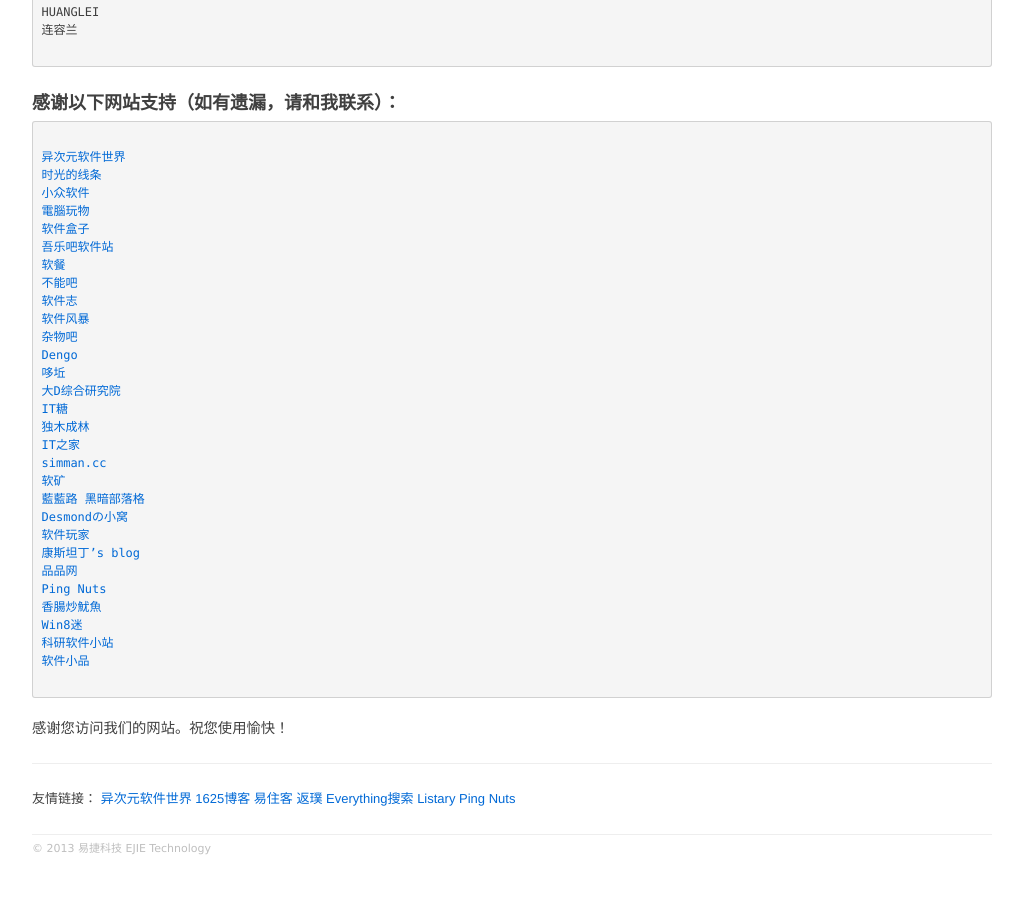
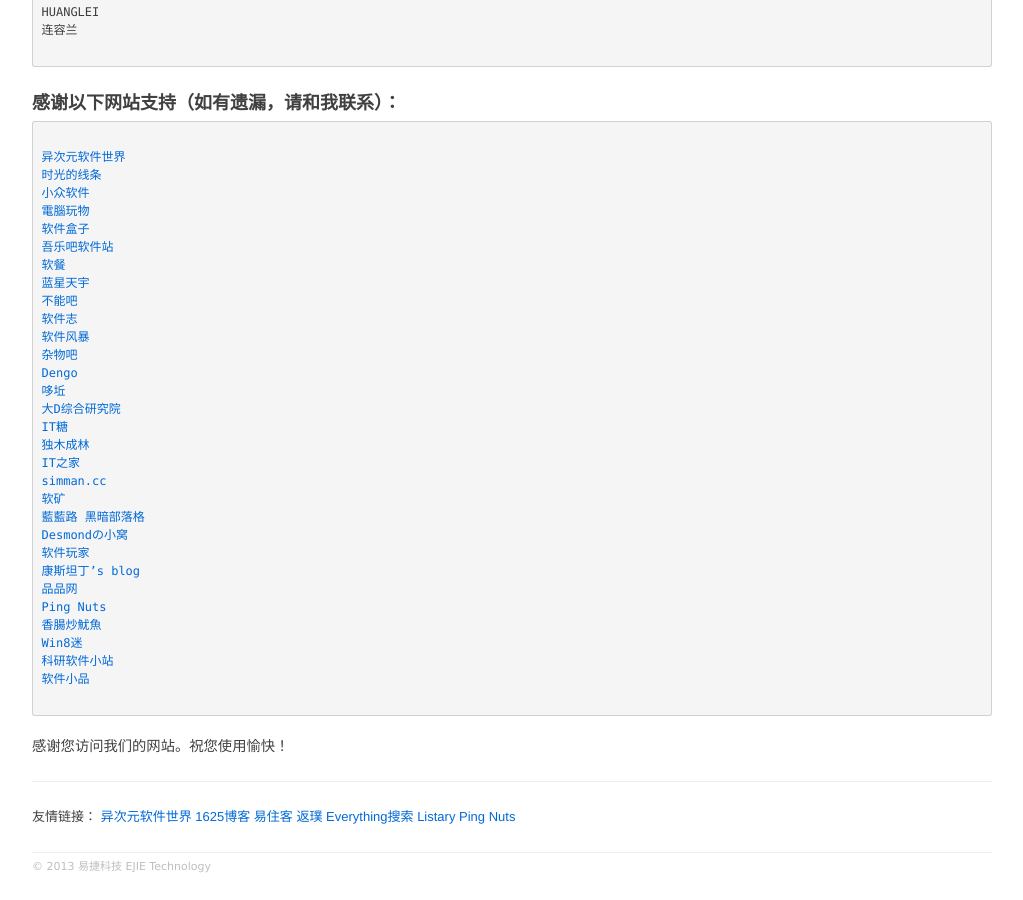
Before and after one commit to achermao/cn, a Jekyll site: the page built from thanks.md, in a window 1280 px wide and 900 px high, scrolled down 4888 px. Shown: the whole window, without its empty margins (118-1141 px from the left). Built offline with Jekyll 4.4.1, drawn with Linux system fonts in a browser that asks for light colours; some web fonts are replaced; Markdown is read by kramdown in place of the engine named in the settings.

Commit message:
reporter

```diff
--- a/_includes/reporter.html
+++ b/_includes/reporter.html
@@ -5,6 +5,7 @@
 <a href="http://www.itopdog.cn/utilities-operating-systems/tweaks-software/clover.html">软件盒子</a>
 <a href="http://www.wuleba.com/?p=6547">吾乐吧软件站</a>
 <a href="http://www.ruancan.com/Xitong/Clover.html">软餐</a>
+<a href="http://www.lxty-blog.com/7501.html">蓝星天宇</a>
 <a href="http://bunengba.com/clover-tab-explorer.htm">不能吧</a>
 <a href="http://www.softinn.org/clover/">软件志</a>
 <a href="http://www.52fengbao.com/archives/1087.html">软件风暴</a>
```
